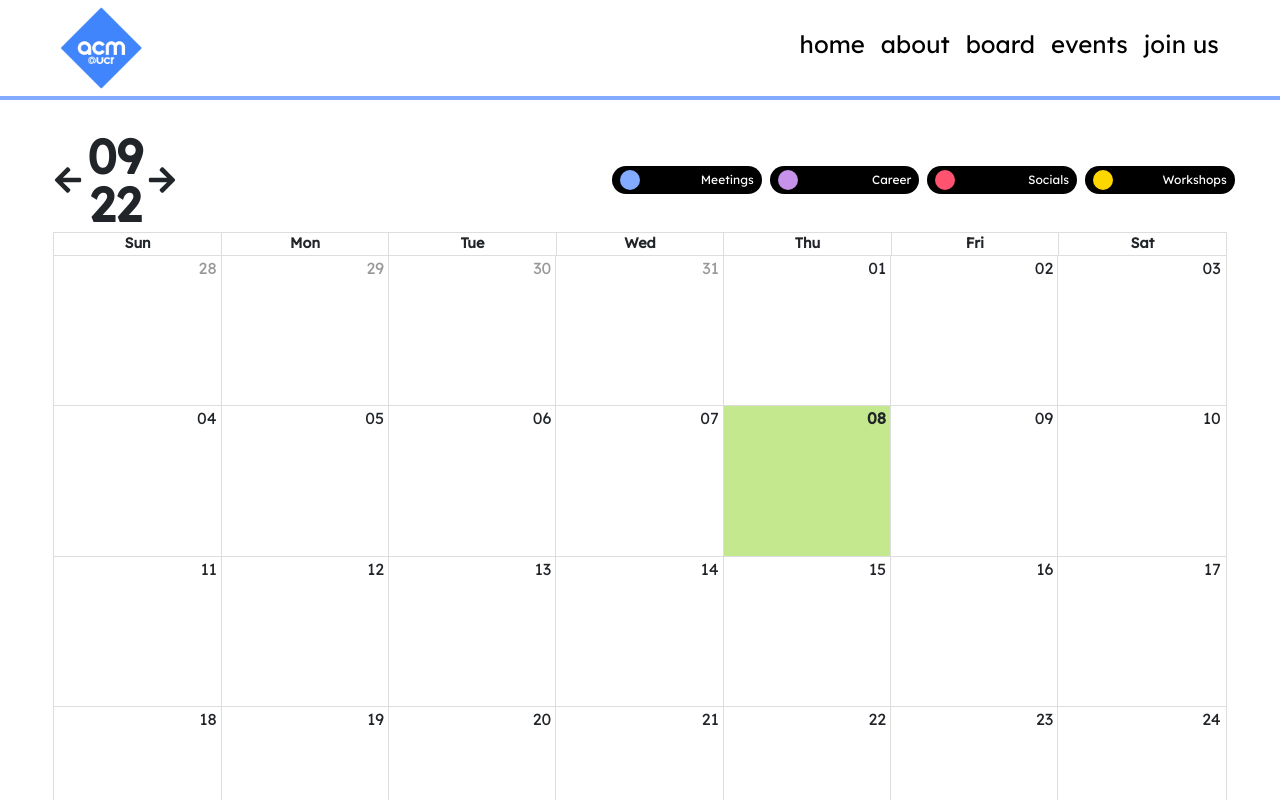
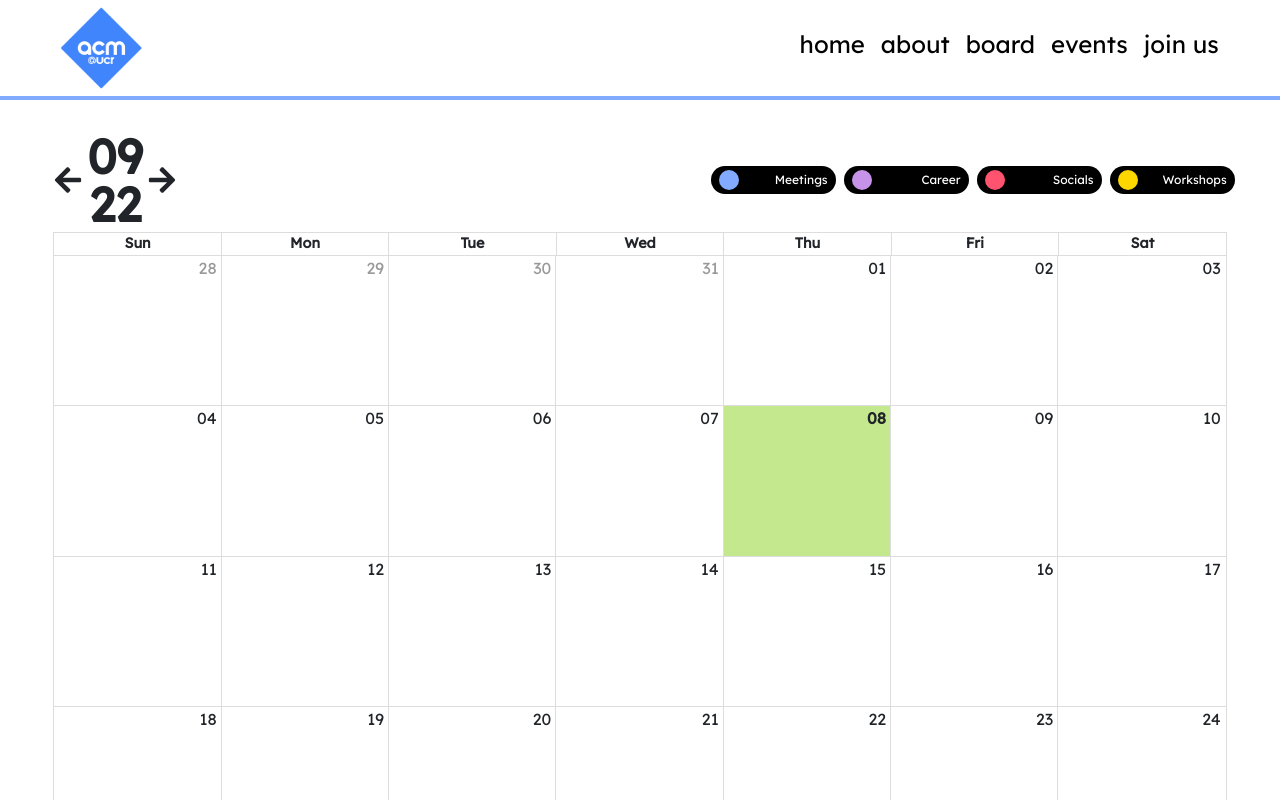
Before and after one commit to acm-ucr/acm-hydra, a Next.js app: page /events in a window 1280 px wide. Shown: the top 800 px of the page. Built offline with nearby package versions, Linux system fonts and the light colour scheme.

Commit message:
calendar arrows

```diff
--- a/components/CustomToolbar.js
+++ b/components/CustomToolbar.js
@@ -9,7 +9,7 @@ const CustomToolbar = event => {
 		<div className=''>
 			<Row className=''>
 				<Col
-					xs={3}
+					xs={4}
 					className=' w-full flex justify-start items-center text-3xl font-lexend font-bold'
 				>
 					<FaArrowLeft
@@ -29,18 +29,18 @@ const CustomToolbar = event => {
 					/>
 				</Col>
 				<Col
-					xs={9}
+					xs={8}
 					className=' w-full flex justify-end items-center m-0 p-0'
 				>
-					<Row className=' w-full m-0 p-0 flex justify-end items-center '>
+					<Row className='w-full  m-0 p-0 flex justify-end items-center '>
 						{Filters.map((filter, index) => {
 							return (
 								<Col
 									key={index}
-									xs={4}
-									sm={4}
+									xs={5}
+									sm={5}
 									lg={2}
-									className='m-1 p-0'
+									className='p-1'
 								>
 									<Filter
 										topic={filter.topic}
```
